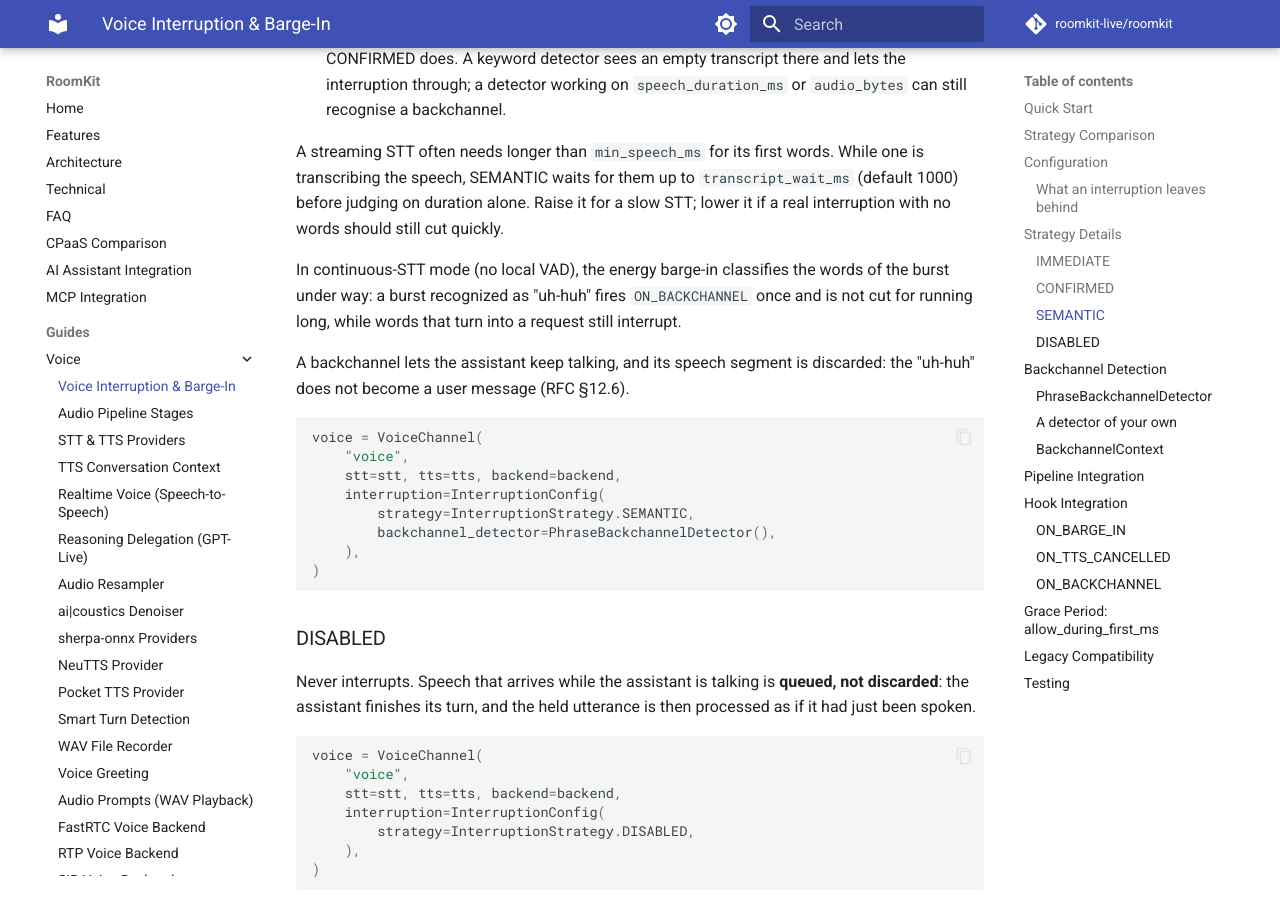
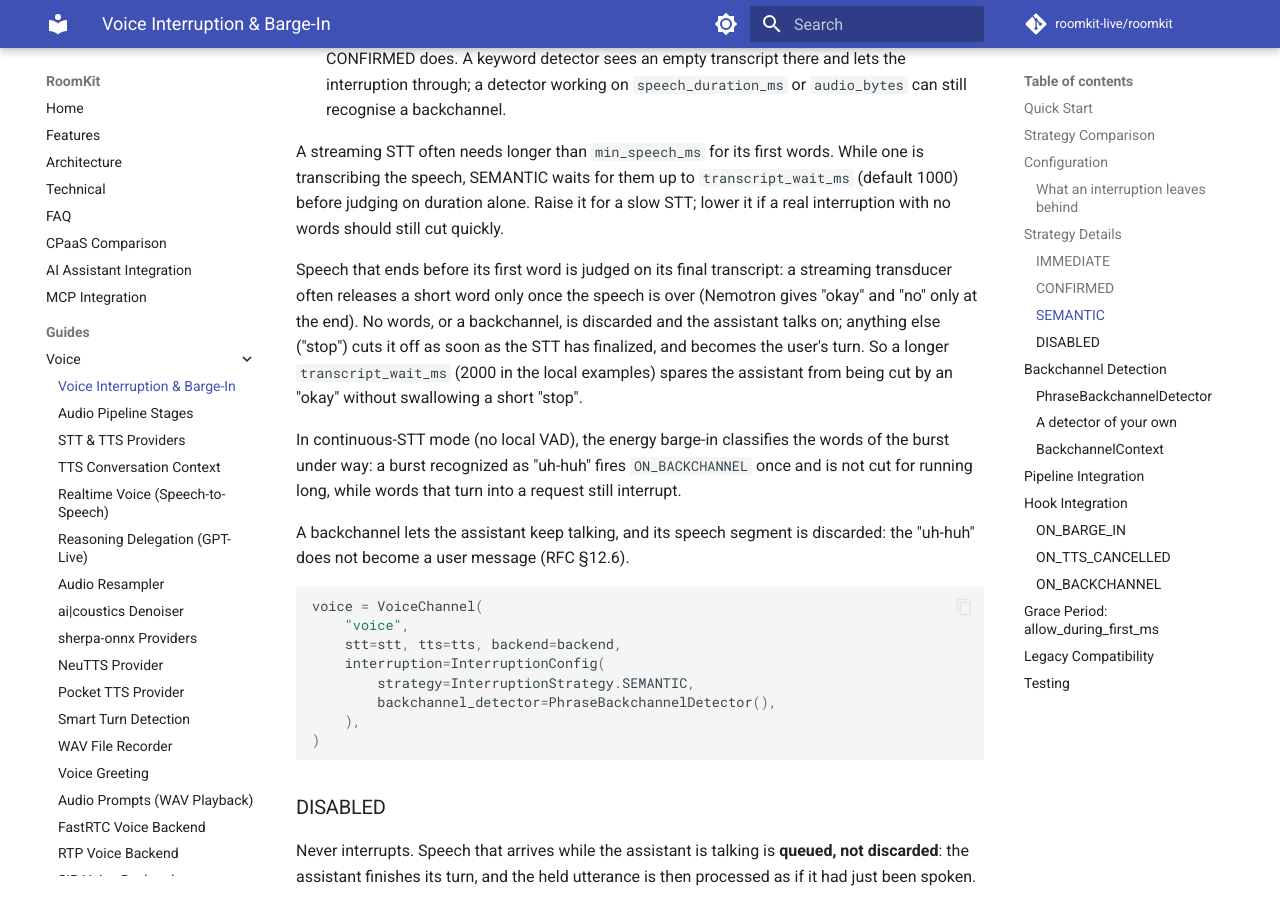
Before and after one commit to roomkit-live/roomkit-docs, an MkDocs documentation site: the page built from docs/guides/voice-interruption.md, in a window 1280 px wide and 900 px high, scrolled down 3711 px. Built offline with MkDocs 1.6.1 and Material for MkDocs 9.7.7, drawn with Linux system fonts in a browser that asks for light colours; comment, search, counter and statistics services are not loaded.

Commit message:
docs(voice): speech held under SEMANTIC that ends before its first word is judged on its final transcript (RMK-390)

```diff
--- a/docs/guides/voice-interruption.md
+++ b/docs/guides/voice-interruption.md
@@ -150,6 +150,14 @@ While one is transcribing the speech, SEMANTIC waits for them up to
 `transcript_wait_ms` (default 1000) before judging on duration alone. Raise it
 for a slow STT; lower it if a real interruption with no words should still cut
 quickly.
+
+Speech that ends before its first word is judged on its final transcript: a
+streaming transducer often releases a short word only once the speech is over
+(Nemotron gives "okay" and "no" only at the end). No words, or a backchannel,
+is discarded and the assistant talks on; anything else ("stop") cuts it off
+as soon as the STT has finalized, and becomes the user's turn. So a longer
+`transcript_wait_ms` (2000 in the local examples) spares the assistant from
+being cut by an "okay" without swallowing a short "stop".
 
 In continuous-STT mode (no local VAD), the energy barge-in classifies the
 words of the burst under way: a burst recognized as "uh-huh" fires
```
